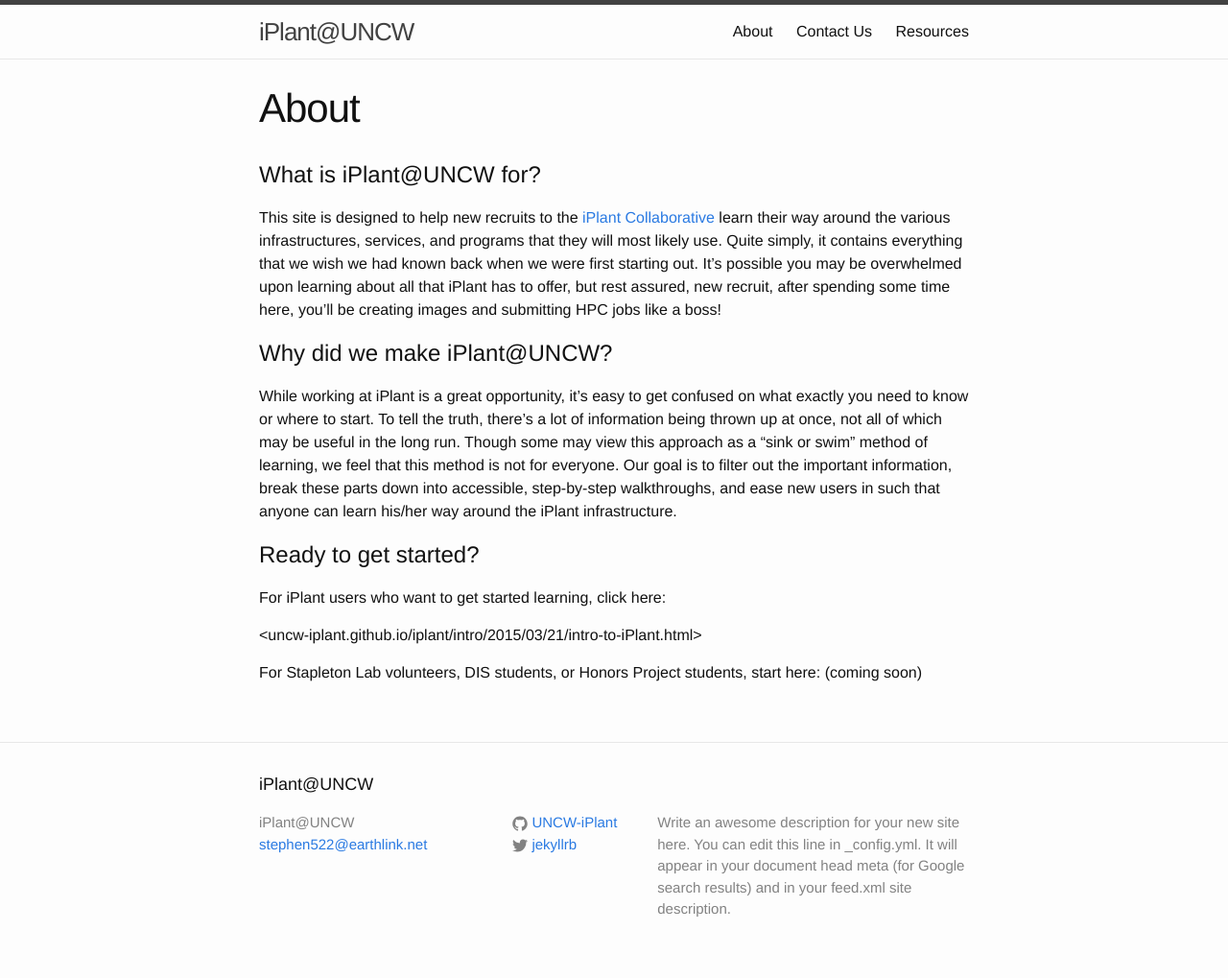
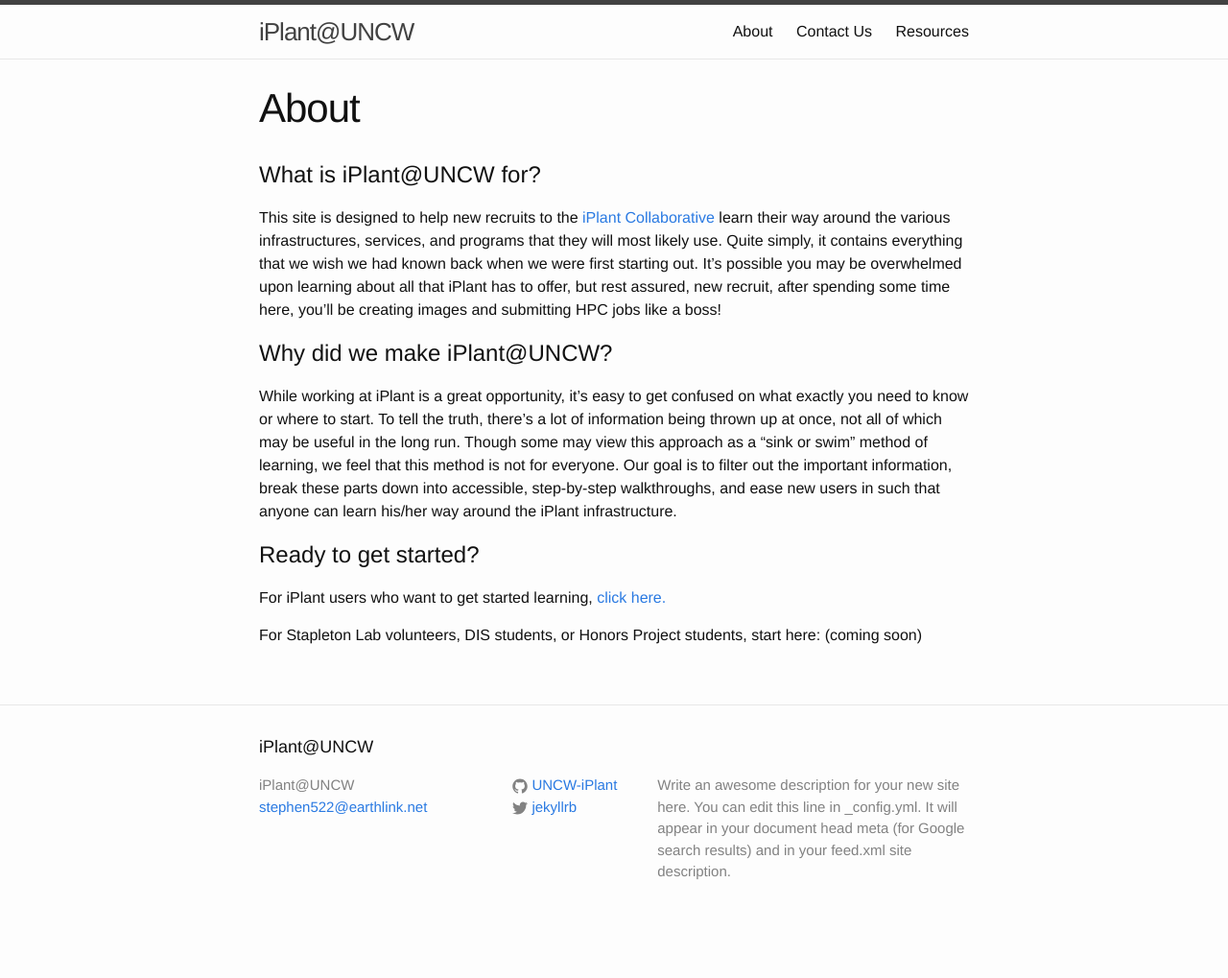
Before and after one commit to gpcarpen/UNCW-iPlant.github.io, a Jekyll site: the page built from about.md, in a window 1280 px wide. Shown: the whole page at 96% size. Built offline with Jekyll 4.4.1, drawn with Linux system fonts in a browser that asks for light colours; after the commit the page ends 980 px from its top, so only the background shows below that; part of the change alters nothing that is shown.

Commit message:
Fixed broken link

```diff
--- a/about.md
+++ b/about.md
@@ -18,9 +18,8 @@ information, break these parts down into accessible, step-by-step walkthroughs,
 
 #Ready to get started?
 
-For iPlant users who want to get started learning, click here:
+For iPlant users who want to get started learning, [click here.](http://uncw-iplant.github.io/iplant/intro/2015/03/22/intro-to-iPlant.html)
 
-<uncw-iplant.github.io/iplant/intro/2015/03/21/intro-to-iPlant.html>
 
 For Stapleton Lab volunteers, DIS students, or Honors Project students, start here:
 (coming soon)
```
